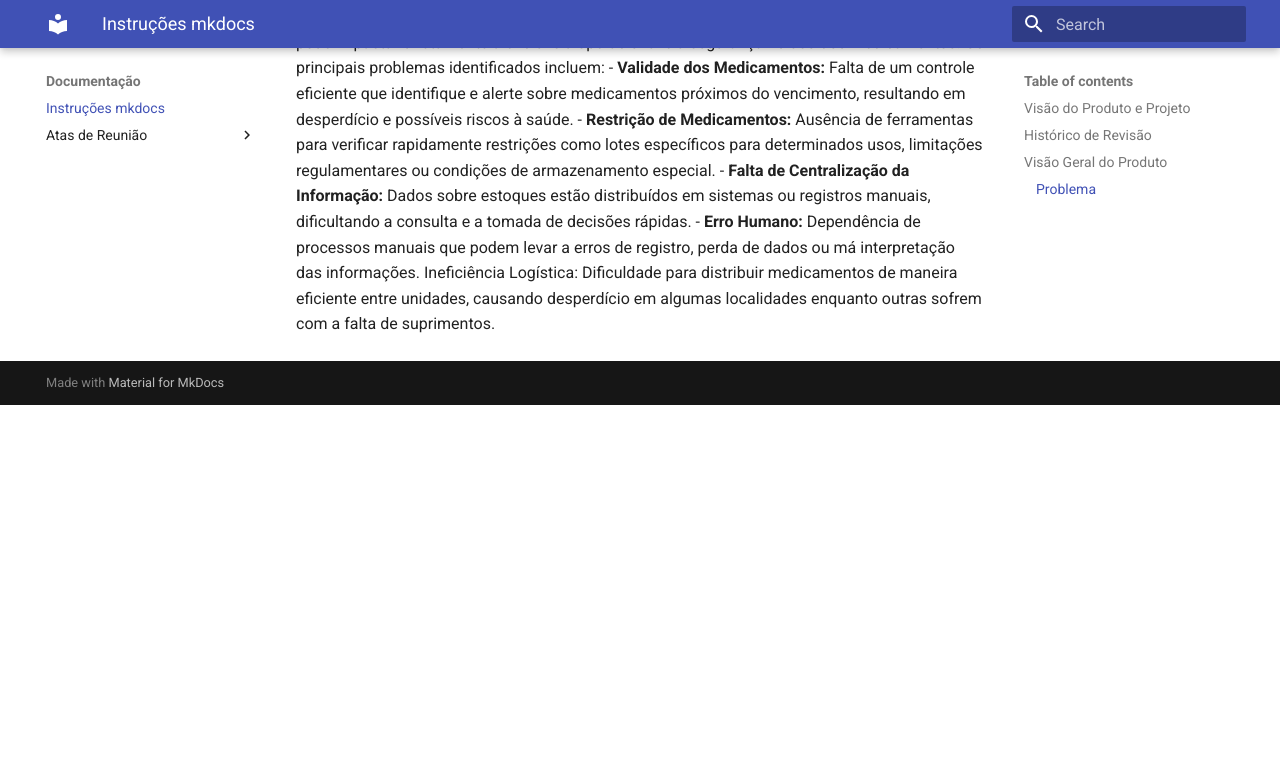
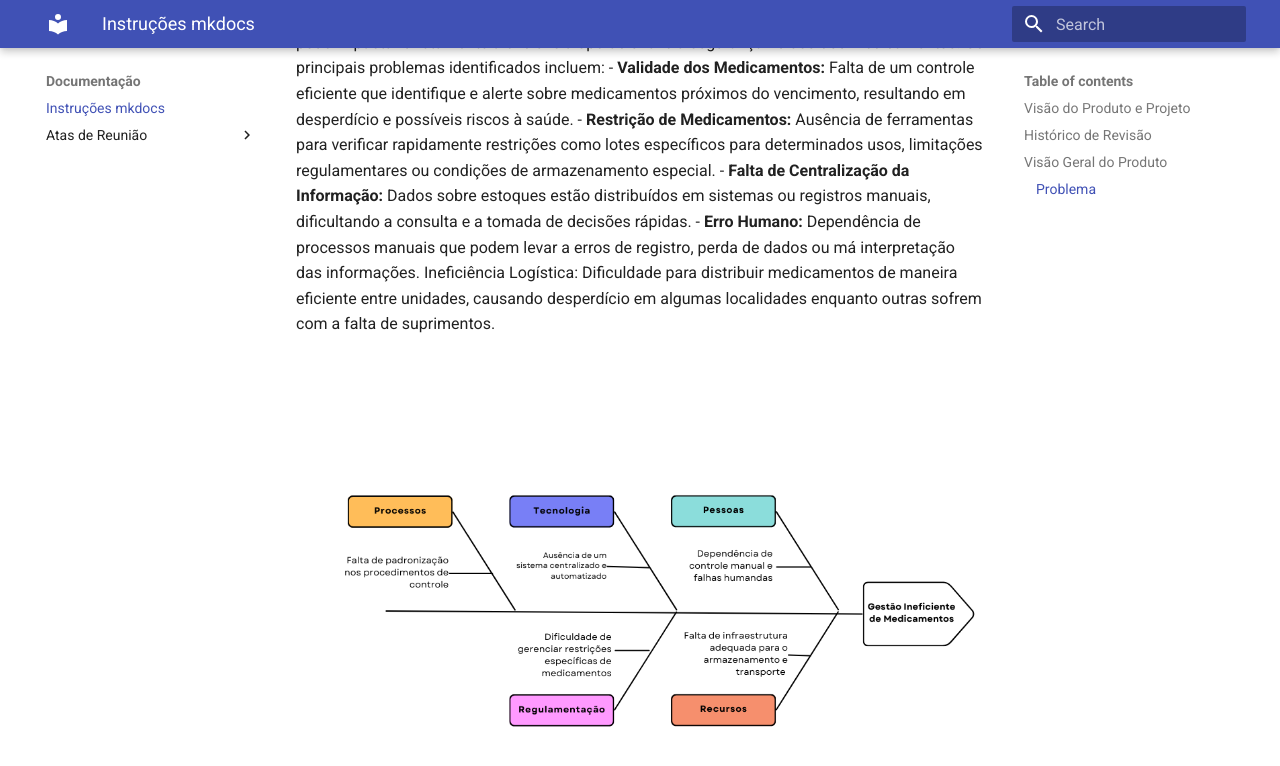
Before and after one commit to FGA-REQ/2024.2-Requisitores, an MkDocs documentation site: the page built from docs/index.md, in a window 1280 px wide and 900 px high, scrolled down 592 px. Shown: the top 766 px of the window. Built offline with MkDocs 1.6.1 and Material for MkDocs 9.7.7, drawn with Linux system fonts in a browser that asks for light colours; before the commit the page ends 997 px from its top, so only the background shows below that.

Commit message:
Adicionando imagem

```diff
--- a/docs/index.md
+++ b/docs/index.md
@@ -14,3 +14,5 @@ O controle e gestão de medicamentos é um dos principais desafios na área farm
 - **Falta de Centralização da Informação:** Dados sobre estoques estão distribuídos em sistemas ou registros manuais, dificultando a consulta e a tomada de decisões rápidas.
 - **Erro Humano:** Dependência de processos manuais que podem levar a erros de registro, perda de dados ou má interpretação das informações.
 Ineficiência Logística: Dificuldade para distribuir medicamentos de maneira eficiente entre unidades, causando desperdício em algumas localidades enquanto outras sofrem com a falta de suprimentos.
+
+![Diagrama de Ishikawa do Produto GestFarma](/espinhadepeixe.png)
```
